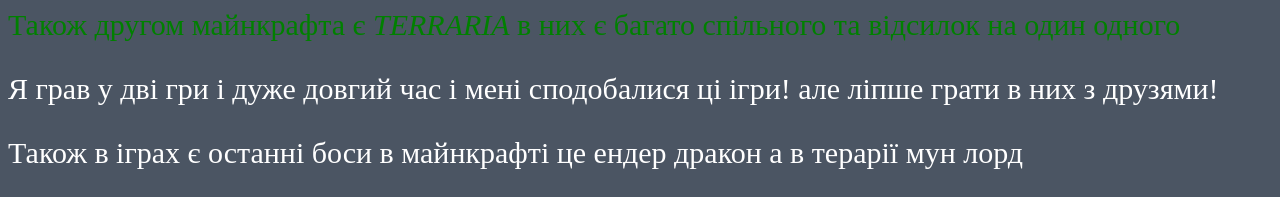
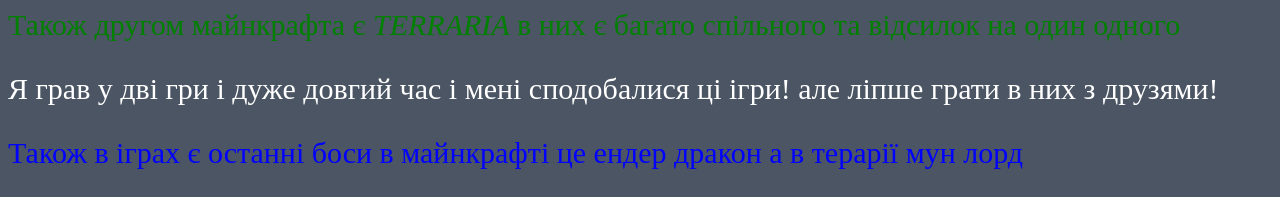
Before and after one commit to Lyshpen3526/lyshpen3526.github.io, a plain HTML site: page index.html in a window 1280 px wide. Shown: the part 711-908 px from the top of the page. Drawn offline with Linux system fonts and the light colour scheme.

Commit message:
Update index.html

```diff
--- a/index.html
+++ b/index.html
@@ -18,7 +18,7 @@
 
     </p>
    <p style="font-size:30px;color:white"> Я грав у дві гри і дуже довгий час і мені сподобалися ці ігри! але ліпше грати в них з друзями! </p>
-      <p style="font-size:30px;color:white"> Також в іграх є останні боси в майнкрафті це ендер дракон а в терарії мун лорд </p>
+      <p style="font-size:30px;color:blue"> Також в іграх є останні боси в майнкрафті це ендер дракон а в терарії мун лорд </p>
    <img src="https://www.google.com/imgres?q=ender%20dragon&imgurl=https%3A%2F%2Fminecraft.wiki%2Fimages%2Fthumb%2FMCSM_Ender_Dragon.png%2F1200px-MCSM_Ender_Dragon.png%3F26e87&imgrefurl=https%3A%2F%2Fminecraft.wiki%2Fw%2FStory_Mode%3AEnder_Dragon&docid=txeFnULTeeAIuM&tbnid=WD1Loa1wy2R0iM&vet=12ahUKEwipoJLl5JiNAxWaBNsEHeCNLg4QM3oECF8QAA..i&w=1200&h=695&hcb=2&ved=2ahUKEwipoJLl5JiNAxWaBNsEHeCNLg4QM3oECF8QAA"width="200px"height="200px"/>
     <img src="https://www.google.com/url?sa=i&url=https%3A%2F%2Fterraria.fandom.com%2Fwiki%2FMoon_Lord&psig=AOvVaw0ZyvSVezbEv-Gvp9aXaRMJ&ust=1746962701509000&source=images&cd=vfe&opi=89978449&ved=0CBEQjRxqFwoTCKjf6KzlmI0DFQAAAAAdAAAAABAE"width="200px"height="200px"/>
 
```
